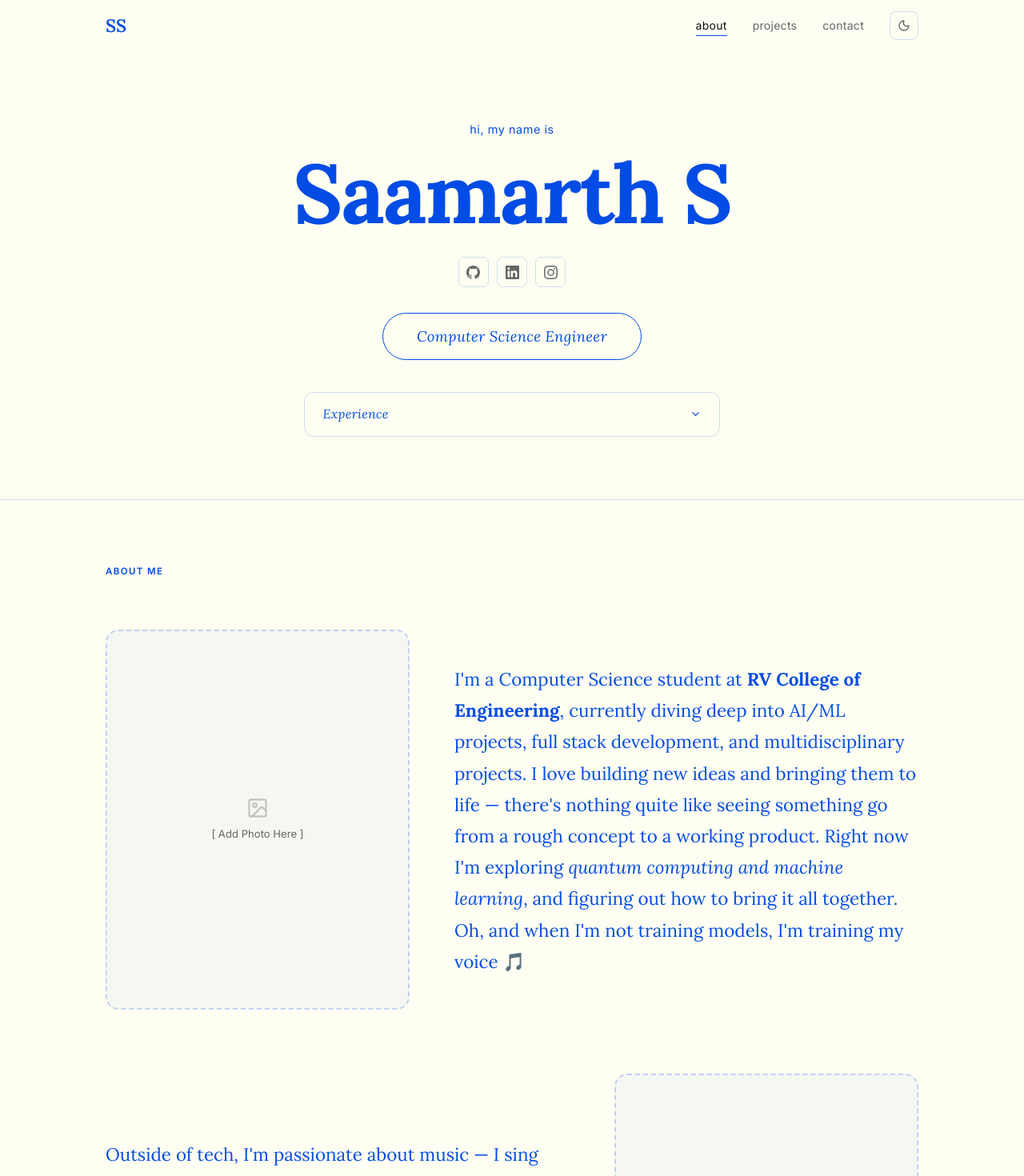
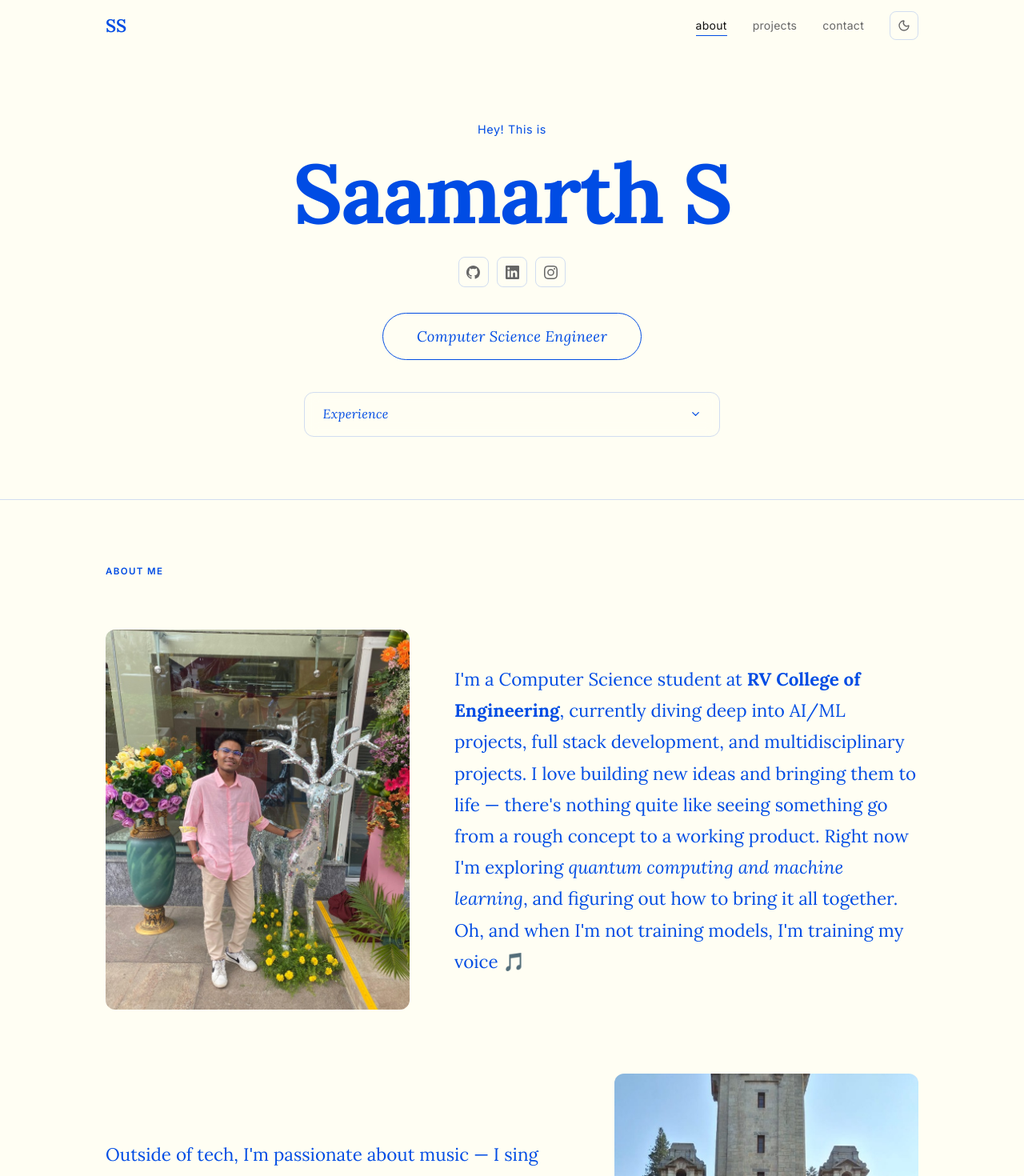
Before and after one commit to SaamarthS/my-portfolio, a React (Vite) app: page / in a window 1280 px wide. Shown: the top 1470 px of the page at 80% size. Built offline with nearby package versions, Linux system fonts and the light colour scheme.

Commit message:
V2 commit, adding images

```diff
--- a/src/pages/Home.jsx
+++ b/src/pages/Home.jsx
@@ -81,7 +81,7 @@ export default function Home() {
                 marginBottom: '1rem',
               }}
             >
-              hi, my name is
+              Hey! This is
             </p>
           </FadeIn>
 
@@ -253,6 +253,7 @@ export default function Home() {
           <AboutRow
             delay={0.05}
             photoFirst
+            imgSrc="/photos/photo2.jpg"
             text={
               <>
                 I&apos;m a Computer Science student at{' '}
@@ -272,6 +273,7 @@ export default function Home() {
           <AboutRow
             delay={0.08}
             photoFirst={false}
+            imgSrc="/photos/photo1.jpg"
             text={
               <>
                 Outside of tech, I&apos;m passionate about music — I sing and play
@@ -290,18 +292,11 @@ export default function Home() {
 }
 
 /* ── About alternating row ── */
-function AboutRow({ text, photoFirst, delay = 0 }) {
+function AboutRow({ text, photoFirst, imgSrc, delay = 0 }) {
   const photoBlock = (
     <FadeIn delay={delay} style={{ flex: 1, minWidth: '240px', maxWidth: '380px' }}>
-      {/* Replace this placeholder with your actual image */}
-      {/* To use a real photo: replace the div below with:
-          <img src="/photos/your-photo.jpg" alt="Saamarth S"
-            style={{ width: '100%', borderRadius: '12px', objectFit: 'cover', aspectRatio: '4/5' }} />
-      */}
-      <div className="photo-placeholder">
-        <ImageIcon size={28} style={{ opacity: 0.35 }} />
-        <span>[ Add Photo Here ]</span>
-      </div>
+      <img src={imgSrc} alt="Saamarth S"
+        style={{ width: '100%', borderRadius: '12px', objectFit: 'cover', aspectRatio: '4/5' }} />
     </FadeIn>
   );
 
--- a/src/pages/Projects.jsx
+++ b/src/pages/Projects.jsx
@@ -31,6 +31,7 @@ const PROJECTS = [
       "A full-stack web app with a clean, modern UI that addresses real urban infrastructure problems in Bengaluru. Owners can list unused parking spaces; drivers can search, book, and pay — all in one place. Built with a focus on UX simplicity and real-world impact.",
     tech: ['Vite', 'TypeScript', 'React', 'shadcn-ui', 'Tailwind CSS'],
     github: 'https://github.com/SaamarthS/FindMyParking',
+    demo: 'https://findmyparking.lovable.app/',
   },
   {
     id: 'cookmate-ai',
@@ -160,7 +161,19 @@ function ProjectCard({ project }) {
                   <GithubIcon size={15} />
                   View on GitHub
                 </a>
-                {/* Live demo — disabled until URL is available */}
+                {/* Live demo */}
+                {project.demo ? (
+                  <a
+                    href={project.demo}
+                    target="_blank"
+                    rel="noopener noreferrer"
+                    className="btn-outline"
+                    style={{ display: 'inline-flex', alignItems: 'center', gap: '0.5rem' }}
+                  >
+                    <ExternalLink size={15} />
+                    Live Demo
+                  </a>
+                ) : (
                   <span className="btn-disabled" title="Live demo coming soon" aria-disabled="true">
                     <ExternalLink size={15} />
                     Live Demo
@@ -168,6 +181,7 @@ function ProjectCard({ project }) {
                       soon
                     </span>
                   </span>
+                )}
               </div>
             </div>
           </motion.div>
```
Also changed, not shown: public/photos/photo1.jpg (added), public/photos/photo2.jpg (added). Lines whose indentation alone changed are shown as unchanged.
